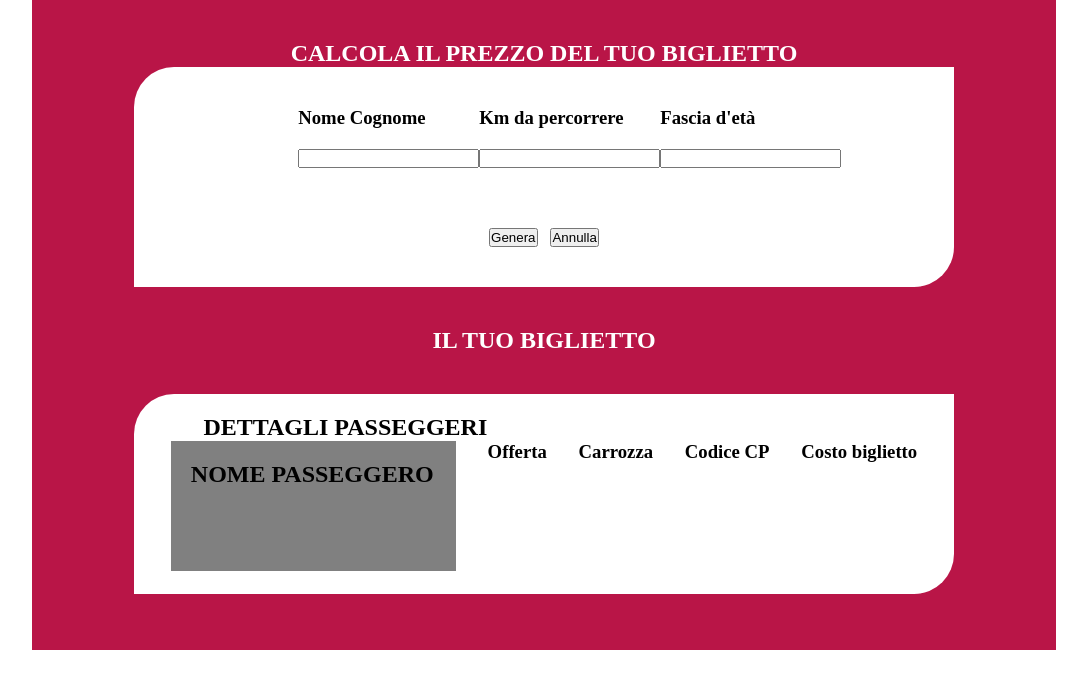
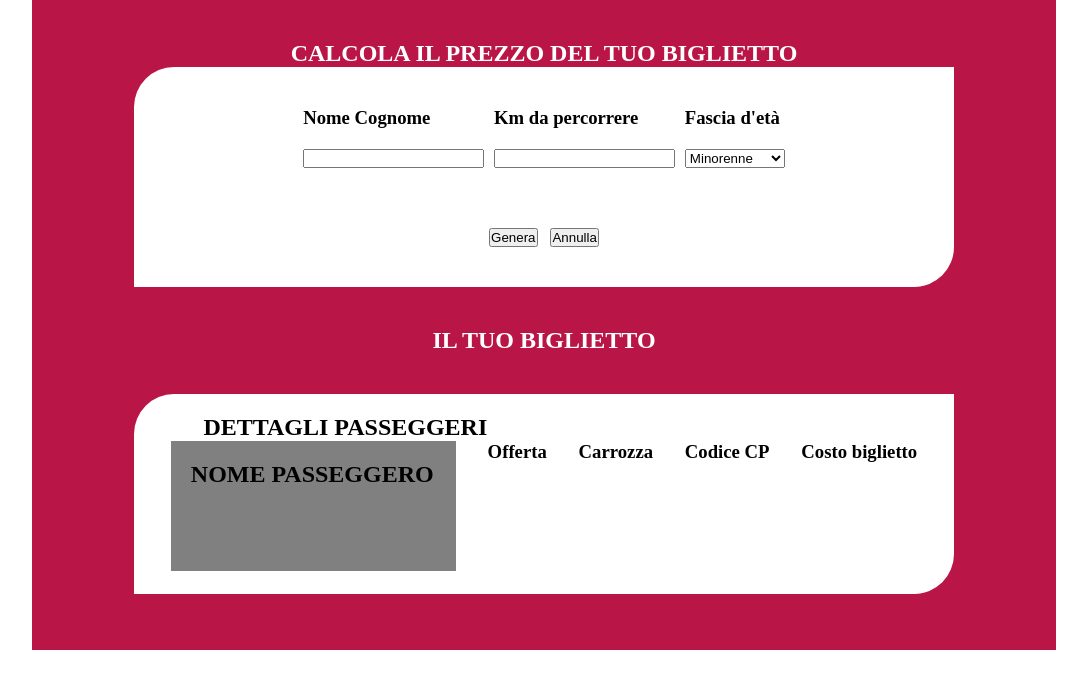
Before and after one commit to Antonio9026/js-biglietto-treno-form, a plain HTML site: page index.html in a window 1280 px wide. Shown: the whole page, without its empty margins (96-1183 px from the left). Drawn offline with Linux system fonts and the light colour scheme.

Commit message:
correzione vari errori

```diff
--- a/index.html
+++ b/index.html
@@ -33,13 +33,13 @@
                     <!-- info età passeggero  -->
                     <div class="age_info">
                         <h3>Fascia d'età</h3>
-                        <input class="input_info" type="text" name="age-user" id="age" value="">
-                       <!-- <label  for="age"></label>
-                        <select id="age" class="input_info" name="" >
+
+
+                        <select id="age" class="input_info" name="" value >
                             <option  value="minor">Minorenne</option>
                             <option value="major">Maggiorenne</option>
                             <option  value="over">Over</option>
-                        </select> -->
+                        </select>
                     </div>
                 </div>
 
```
